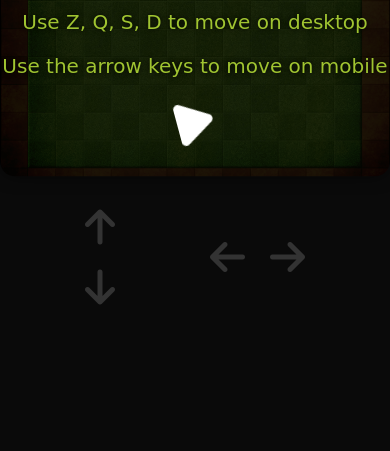
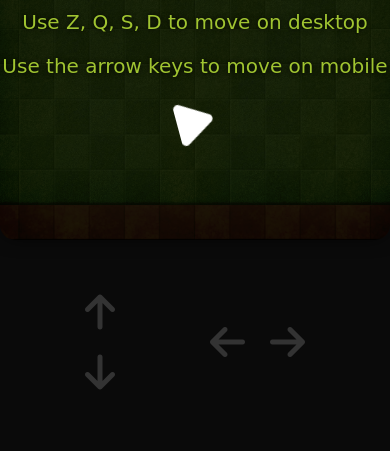
Before and after one commit to Kleysius/SnakeGame, a plain HTML site: page index.html in a window 390 px wide. Shown: the part 393-844 px from the top of the page. Drawn offline with Linux system fonts and the light colour scheme; a web font is replaced by a local one.

Commit message:
modif responsive on tablet / mobile

```diff
--- a/style.css
+++ b/style.css
@@ -237,12 +237,12 @@ body {
 
 @media screen and (max-width: 768px) {
   #game-board {
-    width: 500px;
-    height: 400px;
+    width: 650px;
+    height: 550px;
   }
 
   .tabl {
-    top: 32%;
+    top: 18%;
     width: 400px;
   }
 
@@ -281,7 +281,7 @@ body {
 @media screen and (max-width: 500px) {
   #game-board {
     width: 100%;
-    height: 35vh;
+    height: 50%;
   }
 
   .tabl {
@@ -327,10 +327,10 @@ body {
 }
 
 /* Afficher les boutons de contrôle en dessous de 576px */
-@media (max-width: 576px) {
+@media (max-width: 768px) {
   #controls {
     position: absolute;
-    bottom: 20vh;
+    bottom: 10%;
     left: 50%;
     transform: translateX(-50%);
     display: flex;
```
